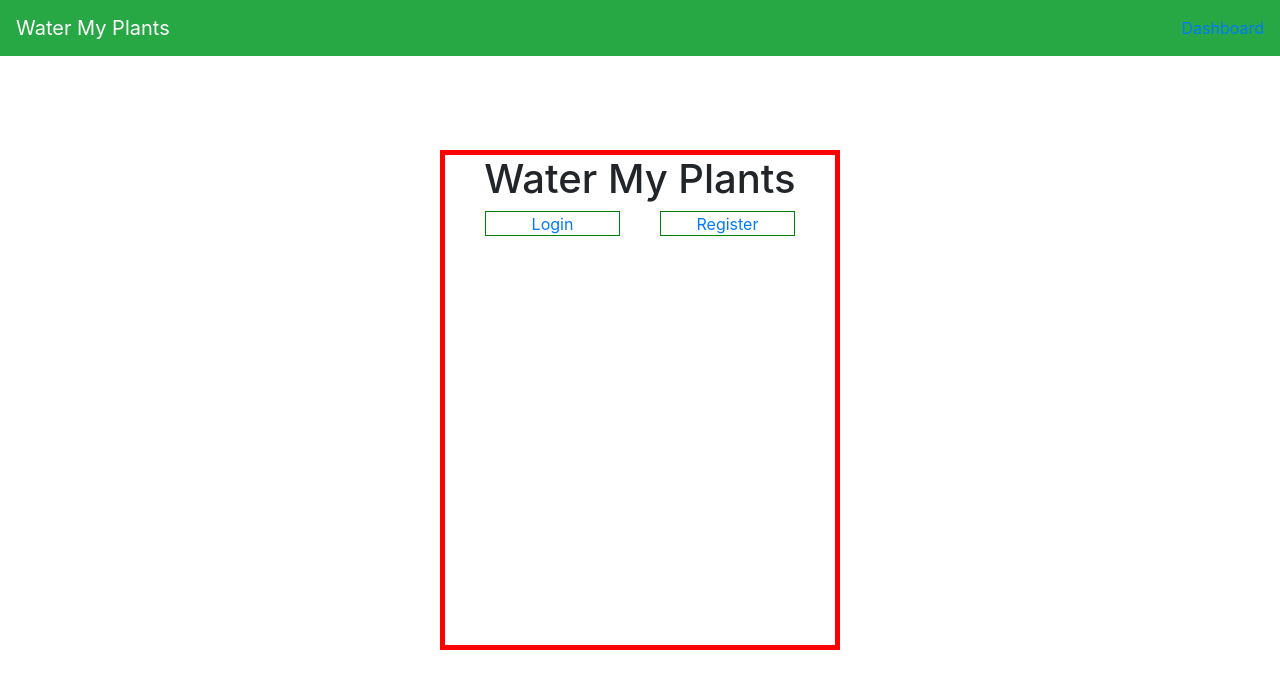
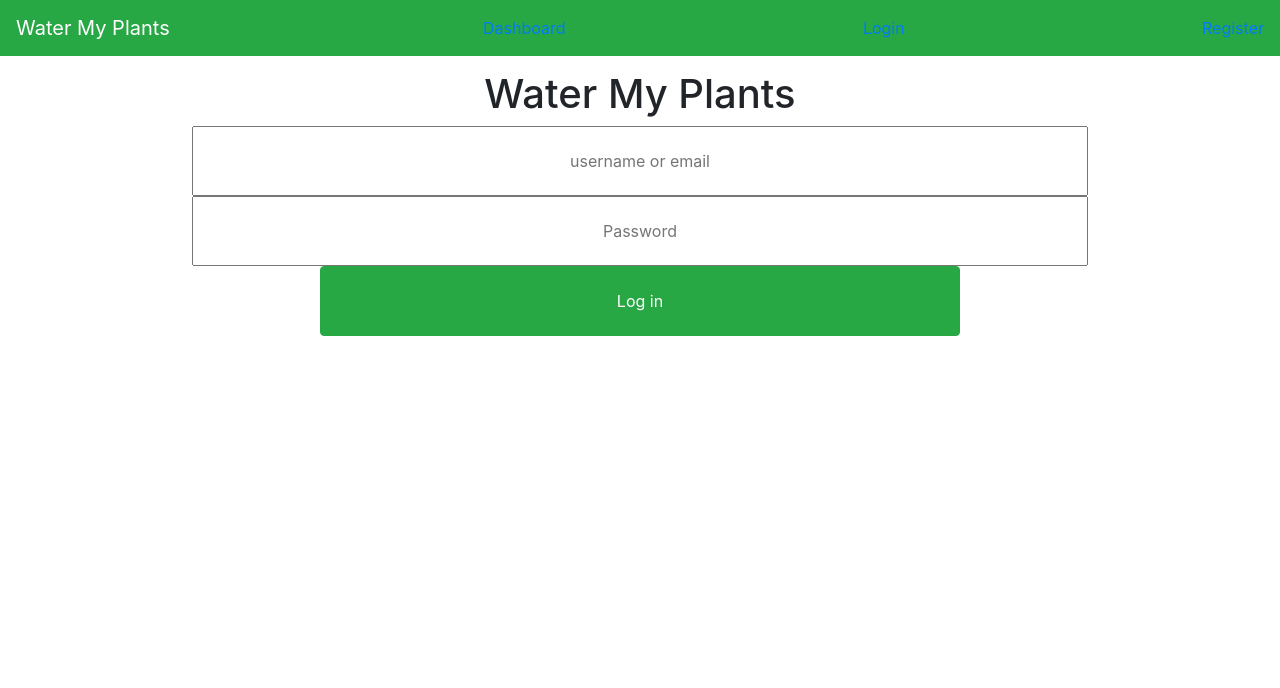
Before and after one commit to lambda-water-my-plants/Build-WaterMyPlants-FE, a React (Create React App) app in the folder water-my-plant/: page /login in a window 1280 px wide. Shown: the top 688 px of the page. Built offline with nearby package versions, Linux system fonts and the light colour scheme; no server answers.

Commit message:
displaying data is wokring

```diff
--- a/water-my-plant/src/App.js
+++ b/water-my-plant/src/App.js
@@ -3,6 +3,7 @@ import './App.css';
 import Form from './components/Form/Form';
 import axios from 'axios';
 import Navbar from './components/Nav/Navigation';
+import {Route, Link} from 'react-router-dom';
 
 class App extends Component {
 
@@ -23,11 +24,15 @@ class App extends Component {
     .catch(err => console.log(err))
   }
 
+
+
+
   render() {
     return (
+
       <div className="App">
         <Navbar />
-        <div className="Form">
+        <div>
           < Form />
         </div>
       </div>
--- /dev/null
+++ b/water-my-plant/src/components/Dashboard/Board.css
@@ -0,0 +1,7 @@
+.dashboard {
+  width: 70%;
+  border: 1px solid red;
+  margin: 0 auto;
+  margin-top: 15%;
+  text-align: center;
+}
--- a/water-my-plant/src/components/Dashboard/Board.js
+++ b/water-my-plant/src/components/Dashboard/Board.js
@@ -1,15 +1,49 @@
 import React from 'react';
+import './Board.css';
+import axios from 'axios';
 
 class Board extends React.Component {
   constructor(props){
     super(props);
-    this.state = {}
+    this.state = {
+      plants: [],
+    }
   }
 
+  componentDidMount(){
+   console.log('plants');
+   var token = localStorage.getItem(`token`)
+  var id = localStorage.getItem(`id`)
+   var request = {
+     headers: { authorization : token },
+   }
+   axios
+     .get(`https://watermyplantsbe.herokuapp.com/api/users/${id}/plants`, request)
+     .then(res => {
+       console.log(res);
+       this.setState({
+         plants: res.data,
+       })
+   })
+   .catch(err => console.log(err))
+
+ }
+
   render(){
+    console.log(this.state.plants)
+    console.log(this.props);
     return(
-      <div>
+      <div className="dashboard">
         <h1> Dashboard </h1>
+        <h2> WELCOME</h2>
+
+        <div>{this.state.plants.map((plant) => (
+          <div>
+            <p>Plant Name: {plant.name}</p>
+            <p>Description:{plant.description}</p>
+            <p>Water plant: {plant.last_water}</p>
+          </div>
+        ))}</div>
       </div>
     )
   }
--- a/water-my-plant/src/components/Form/Form.css
+++ b/water-my-plant/src/components/Form/Form.css
@@ -8,8 +8,17 @@ div ul {
 li {
   list-style-type: none;
   border: 1px solid green;
-  width: 40%;
+  width: 30%;
   height: 25px;
   margin: auto;
-  margin-right: 40px;
+  margin-right: 50px;
 }
+
+.form {
+  width: 100%;
+  margin: 0 auto;
+  margin-top: 70px;
+  display: flex;
+  flex-direction: column;
+  text-align: center;
+}
--- a/water-my-plant/src/components/Form/Form.js
+++ b/water-my-plant/src/components/Form/Form.js
@@ -3,6 +3,8 @@ import Register from '../Register/Register'
 import {Route, Link} from 'react-router-dom';
 import Login from '../Login/Login';
 import './Form.css';
+import Board from '../Dashboard/Board';
+
 
 class Form extends React.Component {
   constructor(props){
@@ -15,20 +17,12 @@ class Form extends React.Component {
   render(){
     return(
       <Route>
-        <div>
+        <div className="form">
         <h1> Water My Plants</h1>
-          <ul>
-            <li>
-              <Link to="/">Login</Link>
-            </li>
-            <li>
-              <Link to="/register">Register</Link>
-            </li>
-          </ul>
-
-          <Route path="/" exact component={Login} />
+          <Route path="/login" exact component={Login} />
           <Route path="/register" exact component={Register} />
         </div>
+        <Route path="/dashboard" exact component={Board}/>
       </Route>
     )
   }
--- a/water-my-plant/src/components/Login/Login.js
+++ b/water-my-plant/src/components/Login/Login.js
@@ -5,8 +5,8 @@ import axios from 'axios';
 import './Login.css';
 
 class Login extends React.Component {
-  constructor() {
-      super();
+  constructor(props) {
+      super(props);
       this.state = {
           username: '',
           password: '',
@@ -20,11 +20,12 @@ class Login extends React.Component {
       axios
           .post('https://watermyplantsbe.herokuapp.com/api/login', this.state)
           .then(res => {
+            console.log('login', res.data)
             localStorage.setItem("token", res.data.token);
+            localStorage.setItem("id", res.data.id)
             this.props.history.push(`/lists`);
          })
          .catch(err => console.log(err))
-
     }
 
   render(){
--- a/water-my-plant/src/components/Nav/Navigation.js
+++ b/water-my-plant/src/components/Nav/Navigation.js
@@ -1,7 +1,6 @@
 import React from 'react';
 import './Navbar.css';
 import {Route, Link} from 'react-router-dom';
-import Board from '../Dashboard/Board';
 
 const Navbar = () => {
   return(
@@ -9,9 +8,9 @@ const Navbar = () => {
       <nav class="navbar fixed-top navbar-dark bg-success">
         <a class="navbar-brand" href="#!">Water My Plants</a>
         <Link to="/dashboard"> Dashboard </Link>
+        <Link to="/login">Login</Link>
+        <Link to="/register">Register</Link>
       </nav>
-
-        <Route path="/dashboard" exact component={Board}/>
     </div>
   )
 }
```
Also changed, not shown: water-my-plant/src/Authentication/withAuthentication.js (added, +12 -0 lines).
